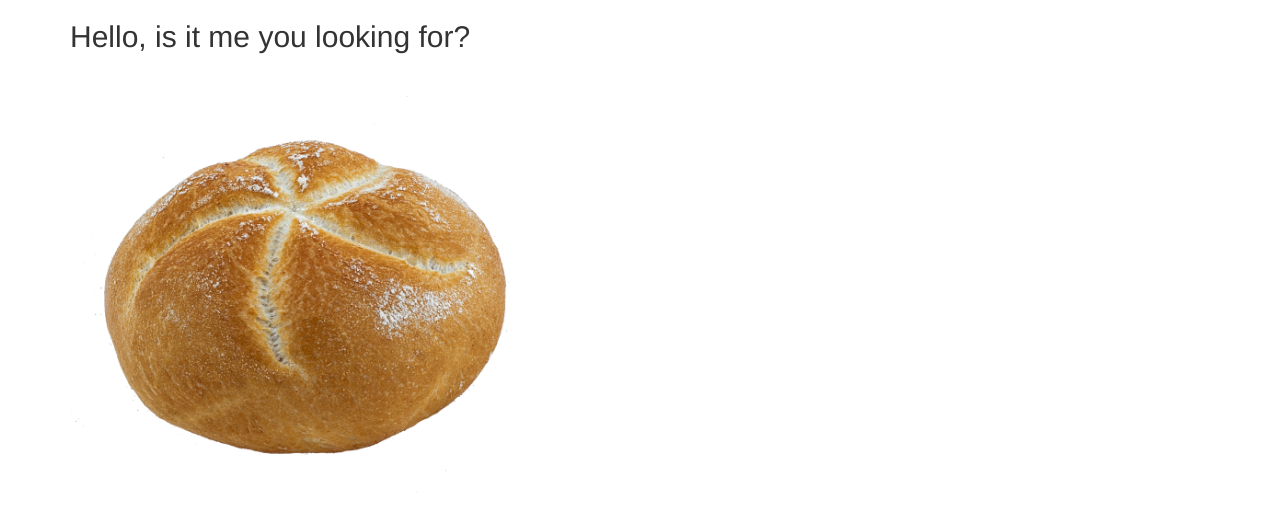
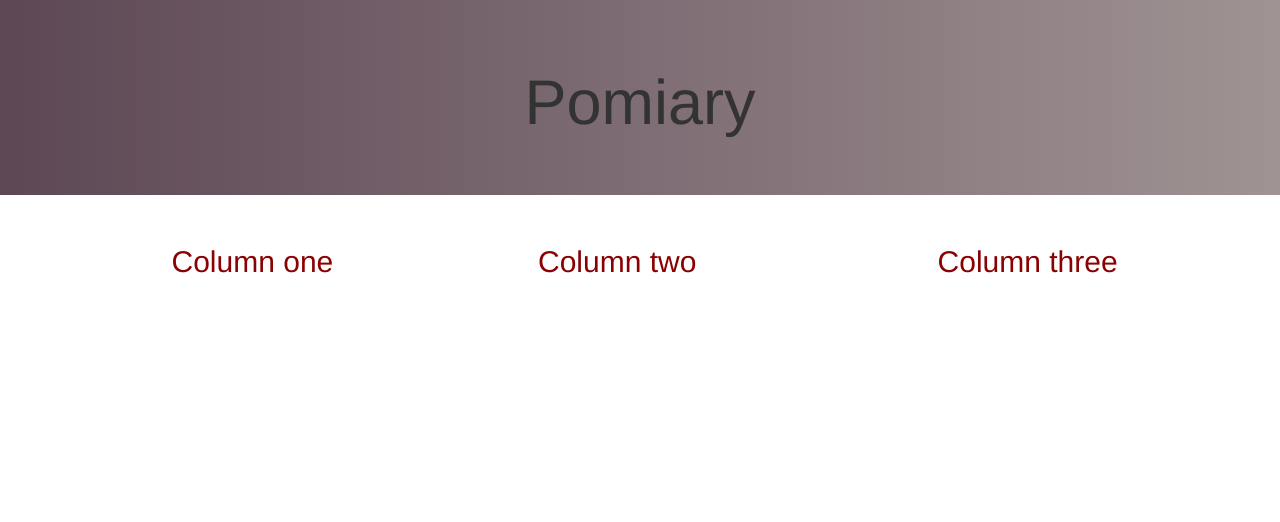
Before and after one commit to kuszka/edek, a Django app: page / in a window 1280 px wide. Shown: the top 522 px of the page. Run offline with Django 3.2, Linux system fonts and the light colour scheme; some libraries are stand-ins or nearby versions.

Commit message:
Added html&css

```diff
--- a/IntelDjango/settings.py
+++ b/IntelDjango/settings.py
@@ -25,7 +25,7 @@ SECRET_KEY = '+h#nl_9c&b9-_9!-o^3#2659&rdi(%a7!!(whd*c%v+uoglr$t'
 # SECURITY WARNING: don't run with debug turned on in production!
 DEBUG = True
 
-ALLOWED_HOSTS = ['0.0.0.0']
+ALLOWED_HOSTS = ['0.0.0.0', '192.168.3.49']
 
 
 # Application definition
--- a/IntelDjango/urls.py
+++ b/IntelDjango/urls.py
@@ -16,6 +16,7 @@ Including another URLconf
 from django.conf.urls import url,include
 from django.contrib import admin
 
+
 urlpatterns = [
     url(r'^admin/', admin.site.urls),
     url(r'^', include('sensors.urls')),
--- /dev/null
+++ b/sensors/static/css/index.css
@@ -0,0 +1,19 @@
+.jumbotron{
+    text-align: center;
+    padding: 25px;
+    background: linear-gradient(to right, #5d4755, #9f9393);
+}
+.container h2{
+    color: darkred;
+    text-align: center;
+}
+.column-left{ float: left; width: 32%; }
+.column-right{ float: right; width: 32%; }
+.column-center{ float:left; width: 32%; }
+
+.greyline{
+    width:2%;
+    float:left;
+    background-color: #5d4755;
+    height: 100%;
+}
--- a/templates/sensors/index.html
+++ b/templates/sensors/index.html
@@ -4,16 +4,23 @@
   <title>Hello</title>
   <meta charset="utf-8">
   <meta name="viewport" content="width=device-width, initial-scale=1">
+    {% load static %}
+<link rel="stylesheet" type="text/css" href="{% static 'css/index.css' %}" />
   <link rel="stylesheet" href="https://maxcdn.bootstrapcdn.com/bootstrap/3.3.7/css/bootstrap.min.css">
   <script src="https://ajax.googleapis.com/ajax/libs/jquery/3.2.1/jquery.min.js"></script>
   <script src="https://maxcdn.bootstrapcdn.com/bootstrap/3.3.7/js/bootstrap.min.js"></script>
 </head>
 <body>
 
+<div class="jumbotron">
+    <h1>Pomiary</h1>
+</div>
 <div class="container">
-  <h2>Hello, is it me you looking for?</h2>
-    {% load static %}
-  <img class="img-responsive" src="{% static "sensors/bulka_kajzerka.png" %}" alt=Spiderman width="460" height="345">
+    <div class="column-left"><h2>Column one</h2></div>
+    <div class="greyline"></div>
+    <div class="column-center"><h2>Column two</h2></div>
+    <div class="greyline"></div>
+    <div class="column-right"><h2>Column three</h2></div>
 </div>
 
 </body>
```
Also changed, not shown: sensors/urls.py (line endings or trailing spaces), 11 other files.
